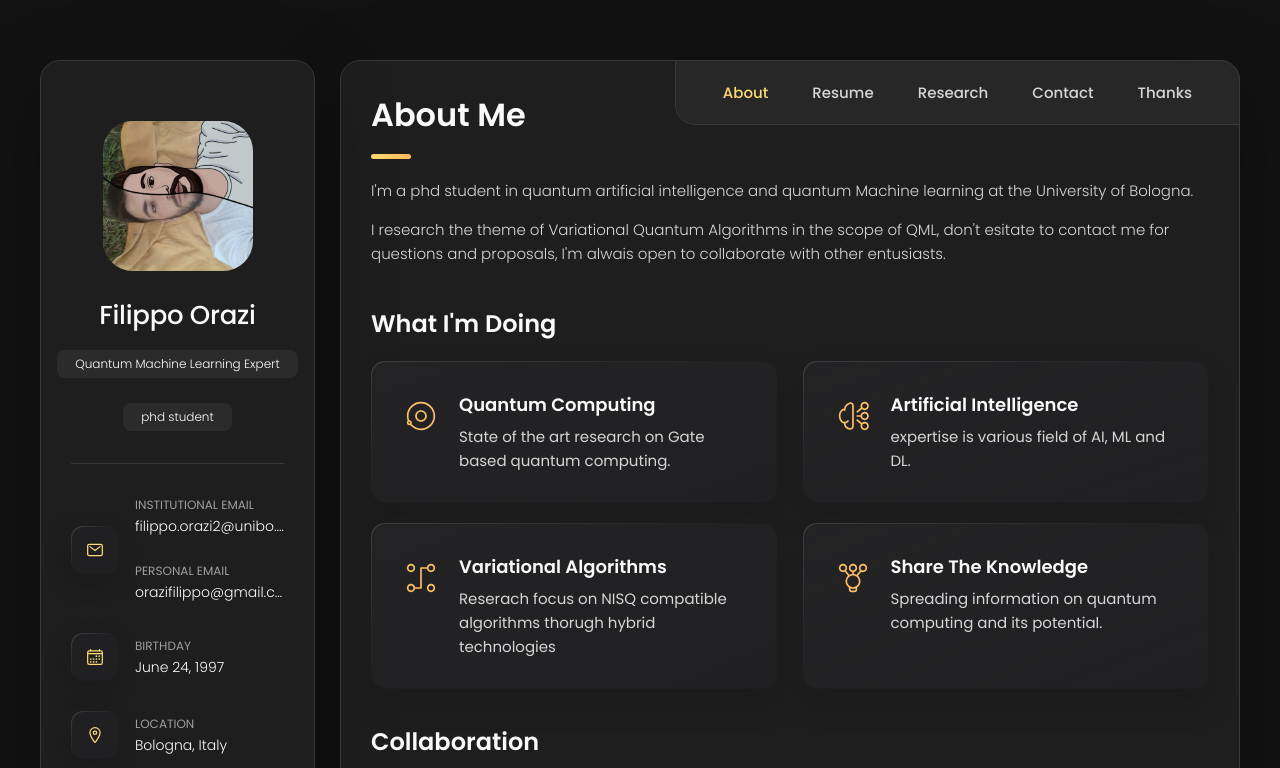
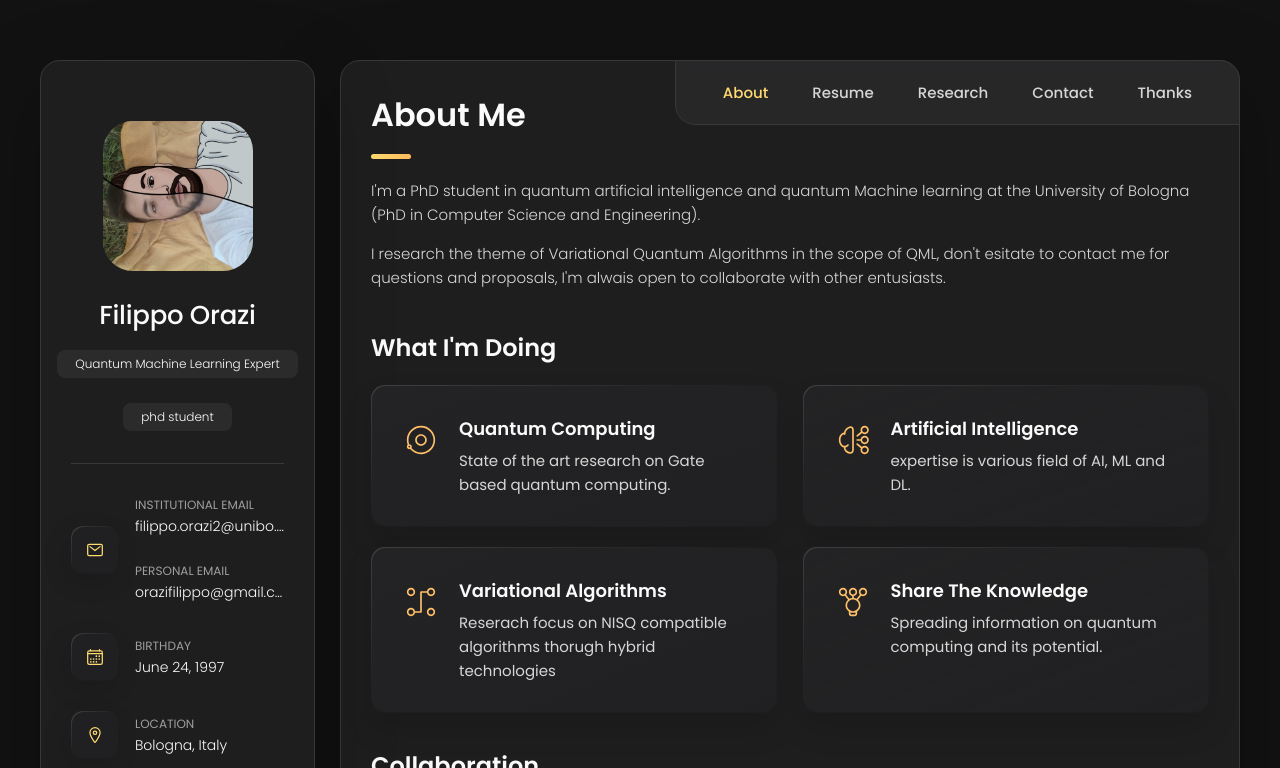
Before and after one commit to filorazi/filorazi.github.io, a plain HTML site: page index.html in a window 1280 px wide. Shown: the top 768 px of the page. Drawn offline with nearby package versions, Linux system fonts and the light colour scheme.

Commit message:
Update index.html

```diff
--- a/index.html
+++ b/index.html
@@ -204,7 +204,7 @@
 
         <section class="about-text">
           <p>
-            I'm a phd student in quantum artificial intelligence and quantum Machine learning at the University of Bologna.
+            I'm a PhD student in quantum artificial intelligence and quantum Machine learning at the University of Bologna (PhD in Computer Science and Engineering).
 
           </p>
 
```
